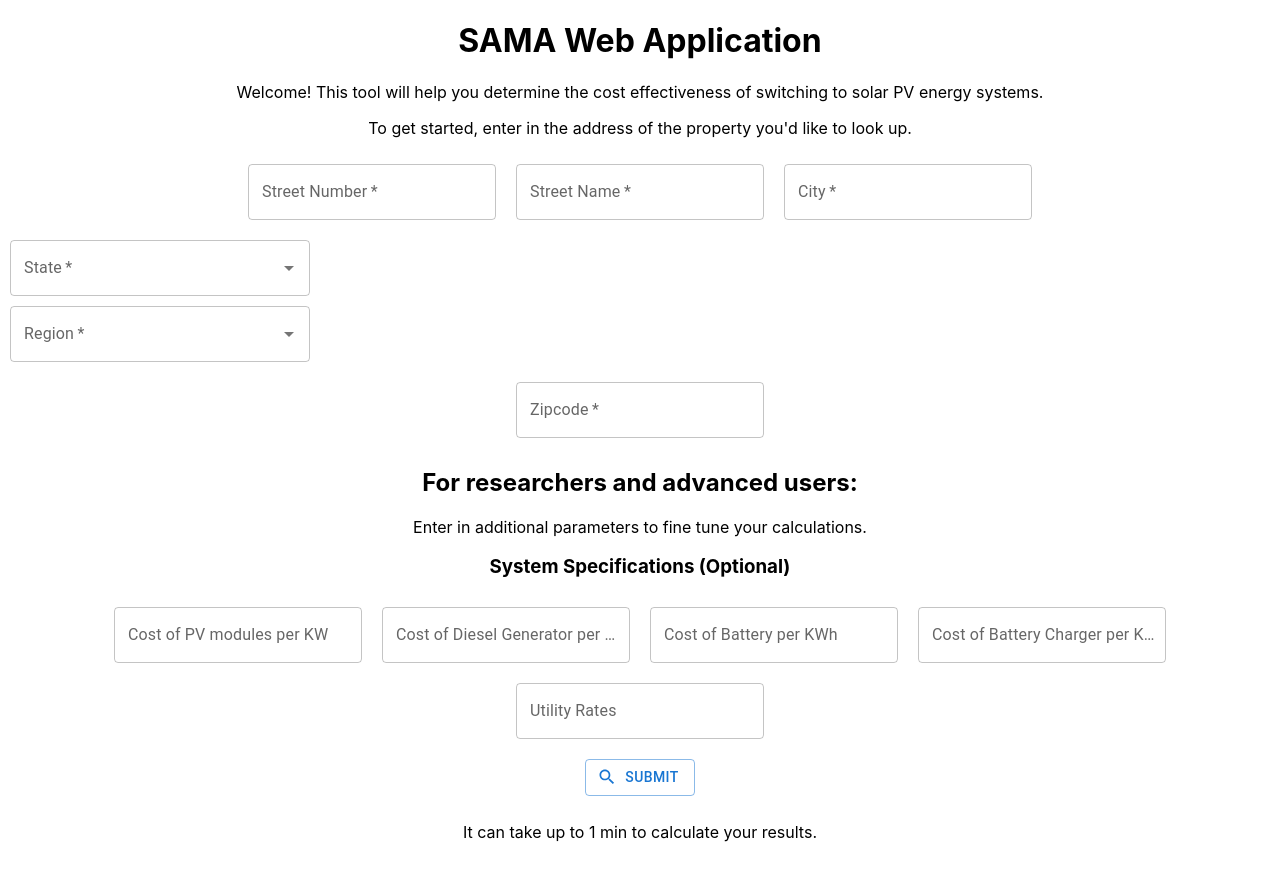
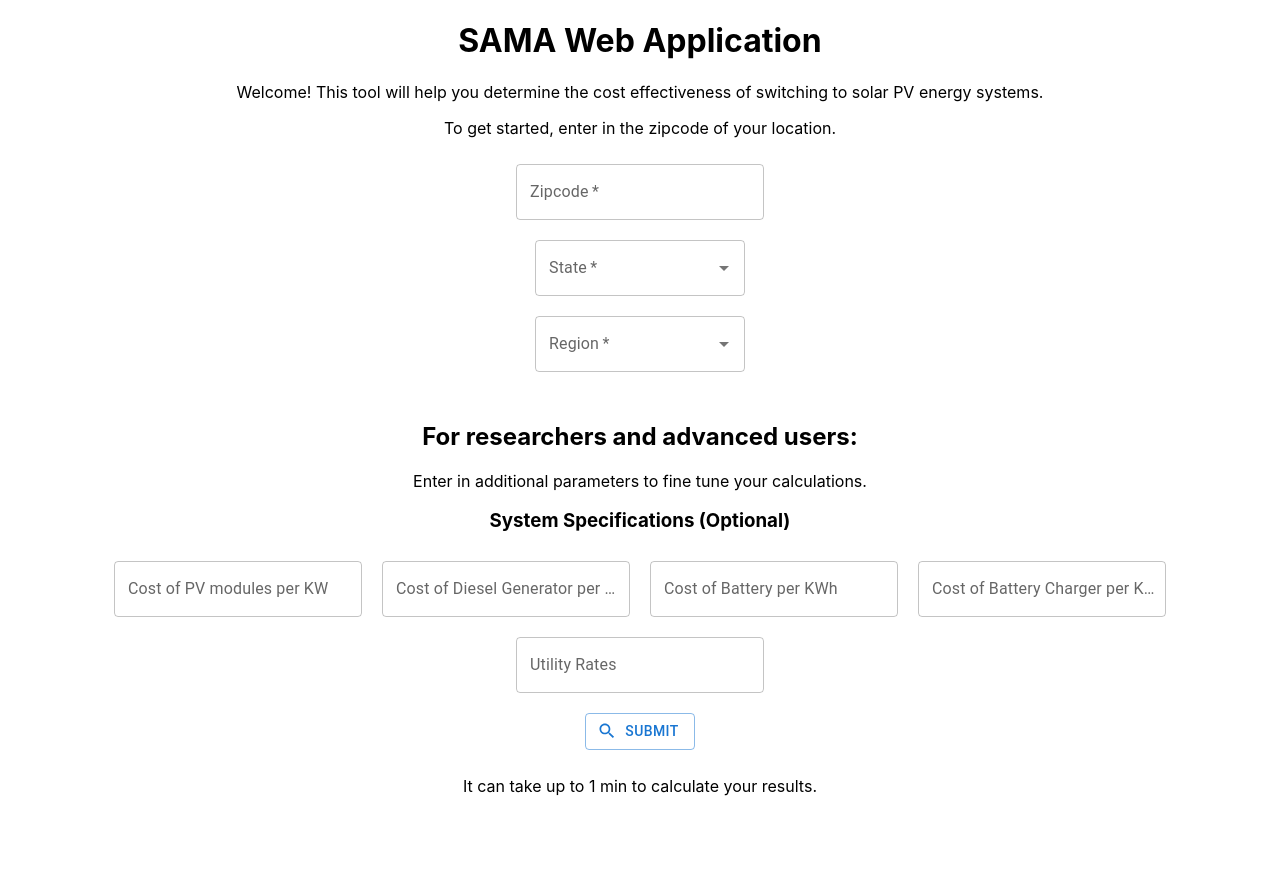
Before and after one commit to julia24g/sama-web-modular, a React (Create React App) app in the folder frontend/: page / in a window 1280 px wide. Shown: the top 880 px of the page. After the commit the page ends 852 px from the top, so only its background shows below. Built offline with nearby package versions, Linux system fonts and the light colour scheme.

Commit message:
Migrate to use OpenCage Data API to return long/lat from zipcode

```diff
--- a/frontend/package.json
+++ b/frontend/package.json
@@ -6,6 +6,7 @@
     "@emotion/react": "^11.10.6",
     "@emotion/styled": "^11.10.6",
     "@fontsource/roboto": "^4.5.8",
+    "@google-cloud/secret-manager": "^4.2.1",
     "@mui/icons-material": "^5.11.9",
     "@mui/lab": "^5.0.0-alpha.120",
     "@mui/material": "^5.11.9",
--- a/frontend/src/App.css
+++ b/frontend/src/App.css
@@ -1,5 +1,6 @@
-.App, Autocomplete {
+.App, form {
   text-align: center;
+  margin: auto;
 }
 
 .App-logo {
--- a/frontend/src/App.js
+++ b/frontend/src/App.js
@@ -18,9 +18,6 @@ function App() {
     // For getting address
     const [longitude, setLongitude] = useState('');
     const [latitude, setLatitude] = useState('');
-    const [streetNumber, setStreetNumber] = useState('');
-    const [streetName, setStreetName] = useState('');
-    const [city, setCity] = useState('');
     const [state, setState] = useState('');
     const [region, setRegion] = useState('');
     const [zipcode, setZipcode] = useState('');
@@ -39,27 +36,45 @@ function App() {
         setLoading(true); // Set the submit button to loading state
         event.preventDefault();
 
-        // retrieve longitude and latitude from geocoder API is successful
-        const geocoderURL = 'https://geocoding.geo.census.gov/geocoder/locations/address';
+        // Import the Secret Manager client and instantiate it:
+        const {SecretManagerServiceClient} = require('@google-cloud/secret-manager');
+        const client = new SecretManagerServiceClient();
 
-        // Set config for geocoder API
-        let config = {
-          params: {
-            street: `${streetNumber} ${streetName}` ,
-            city: city,
-            state: state,
-            zip: zipcode,
-            benchmark: "Public_AR_Current", // most up to date database
-            format: "json"
-          }
-        };
+        // Build path
+        let project_id = "sama-web-app"
+        let secret_id = "OPENCAGE_DATA_API_KEY"
+        let version = 1
+        let name = client.secretVersionPath(project_id, secret_id, version)
 
-        // Promise chaining: start with making GET request to geocoder API
-        await axios.get(geocoderURL,config)
+        // Access the API key
+        let accessResponse = await client.accessSecretVersion({name: name});
+        let apiKey = accessResponse.payload.data.toString('utf8');
+
+
+
+
+        // Promise chaining: start with making GET request to Google Secret Manager to retrieve the API key
+        await client.accessSecretVersion({name: name})
+            .then(response => {
+                let apiKey = response.payload.data.toString('utf8');
+
+                // Open Cage Data API to retrieve long/lat from zipcode
+                const geoURL = "https://api.opencagedata.com/geocode/v1/json";
+
+                let config = {
+                    params: {
+                        q: `${zipcode},USA`,
+                        language: 'en',
+                        key: apiKey
+                    }
+                };
+
+                return axios.get(geoURL,config);
+            })
             .then(response => {
                 // Get the longitude and latitude from response
-                let longitude = response.data.result.addressMatches[0].coordinates.x;
-                let latitude = response.data.result.addressMatches[0].coordinates.y;
+                let longitude = response.data.results[0].geometry.lng;
+                let latitude = response.data.results[0].geometry.lat;
 
                 // Set longitude and latitude for later use
                 setLongitude(longitude);
@@ -75,8 +90,8 @@ function App() {
             })
             .then(coordinates => {
                 // Perform PSO calculations
-                // const url = 'http://localhost:5000/submit'; // Uncomment for local development
-                const url = 'https://backend-dot-sama-web-app.uc.r.appspot.com/submit'; // Comment out during local development
+                const url = 'http://localhost:5000/submit'; // Uncomment for local development
+                // const url = 'https://backend-dot-sama-web-app.uc.r.appspot.com/submit'; // Comment out during local development
 
                 // Set up config for GET request
                 let config = {
@@ -126,8 +141,8 @@ function App() {
                 setLoading(false);
             })
             .then(function() {
-                // const url = 'http://localhost:5000/locations'; // Uncomment for local development
-                const url = 'https://backend-dot-sama-web-app.uc.r.appspot.com/locations'; // Comment out during local development
+                const url = 'http://localhost:5000/locations'; // Uncomment for local development
+                // const url = 'https://backend-dot-sama-web-app.uc.r.appspot.com/locations'; // Comment out during local development
 
                 // Set config for POST request to store user location in database
                 let config = { longitude: longitude, latitude: latitude };
@@ -145,38 +160,21 @@ function App() {
                 Welcome! This tool will help you determine the cost effectiveness of switching to solar PV energy systems.
             </p>
             <p>
-                To get started, enter in the address of the property you'd like to look up.
+                To get started, enter in the zipcode of your location.
             </p>
             <form>
                 <TextField
                     required
-                    label="Street Number"
+                    label="Zipcode"
                     variant="outlined"
-                    value={streetNumber}
-                    onChange={(event)=>setStreetNumber(event.target.value)}
-                    style={{margin: '10px'}}
-                />
-                <TextField
-                    required
-                    label="Street Name"
-                    variant="outlined"
-                    value={streetName}
-                    onChange={(event)=>setStreetName(event.target.value)}
-                    style={{margin: '10px'}}
-                />
-                <TextField
-                    required
-                    label="City"
-                    variant="outlined"
-                    value={city}
-                    onChange={(event)=>setCity(event.target.value)}
+                    value={zipcode}
+                    onChange={(event)=>setZipcode(event.target.value)}
                     style={{margin: '10px'}}
                 />
                 <Autocomplete
                     disablePortal
                     label="State"
                     options={states}
-                    sx={{ width: 300 }}
                     renderInput={(params) => <TextField {...params} required label="State"/>}
                     onChange={
                         (event, value)=>{
@@ -184,25 +182,16 @@ function App() {
                             displayRegions(stateRegionData[value].sort());
                         }
                     }
-                    style={{margin: '10px'}}
+                    style={{width: "210px", margin: 'auto', padding: "10px"}}
                 />
                 <Autocomplete
                     id="regions_field"
                     disablePortal
                     label="Region"
                     options={regions}
-                    sx={{ width: 300 }}
                     renderInput={(params) => <TextField {...params} required label="Region" />}
                     onChange={(event, value)=>setRegion(value)}
-                    style={{margin: '10px'}}
-                />
-                <TextField
-                    required
-                    label="Zipcode"
-                    variant="outlined"
-                    value={zipcode}
-                    onChange={(event)=>setZipcode(event.target.value)}
-                    style={{margin: '10px'}}
+                    style={{width: "210px",margin: 'auto', padding: "10px"}}
                 />
                 <br></br>
                 <h2>For researchers and advanced users:</h2>
```
Also changed, not shown: 1 other file (tests, documents, lock files or other folders).
